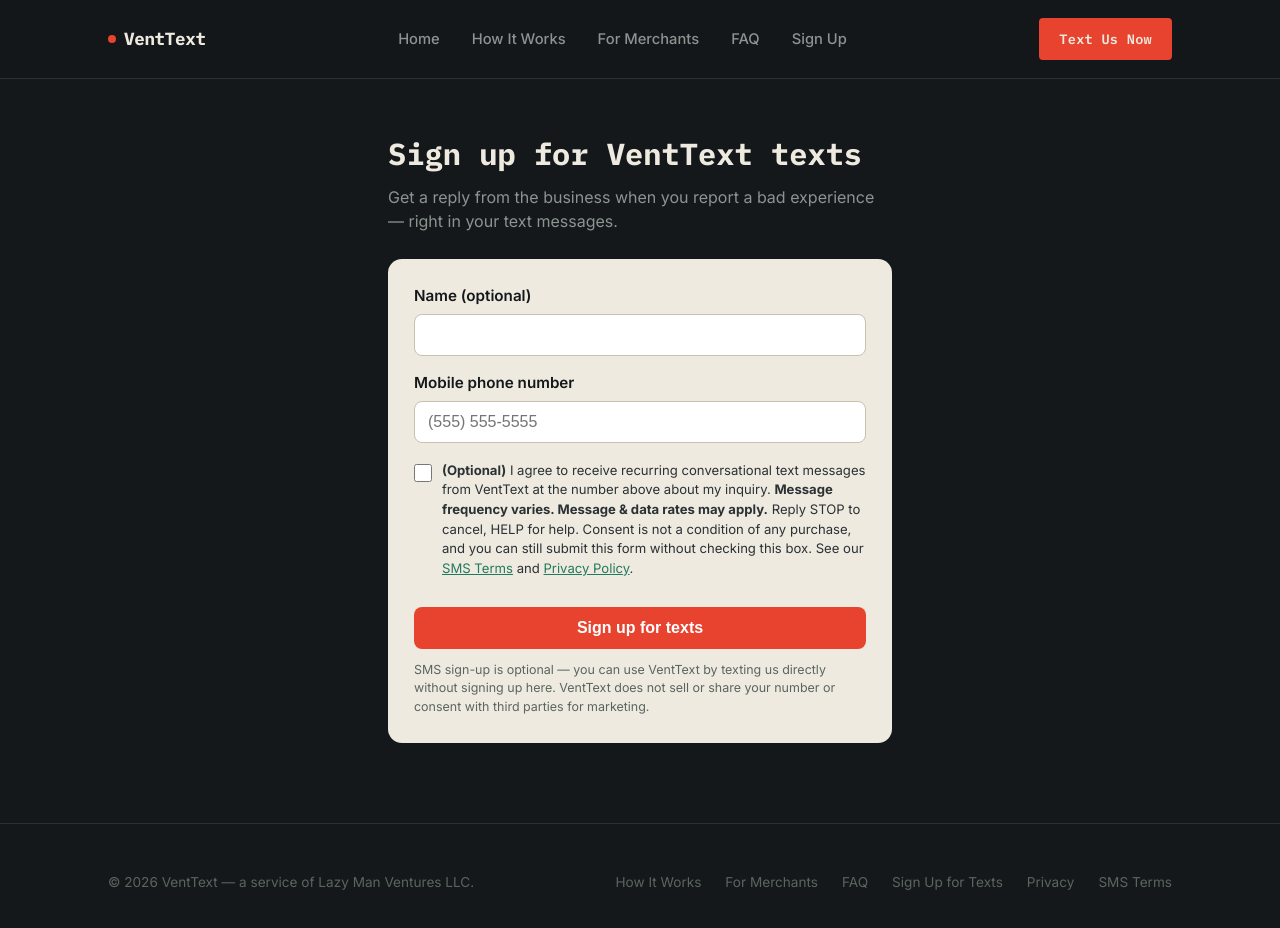
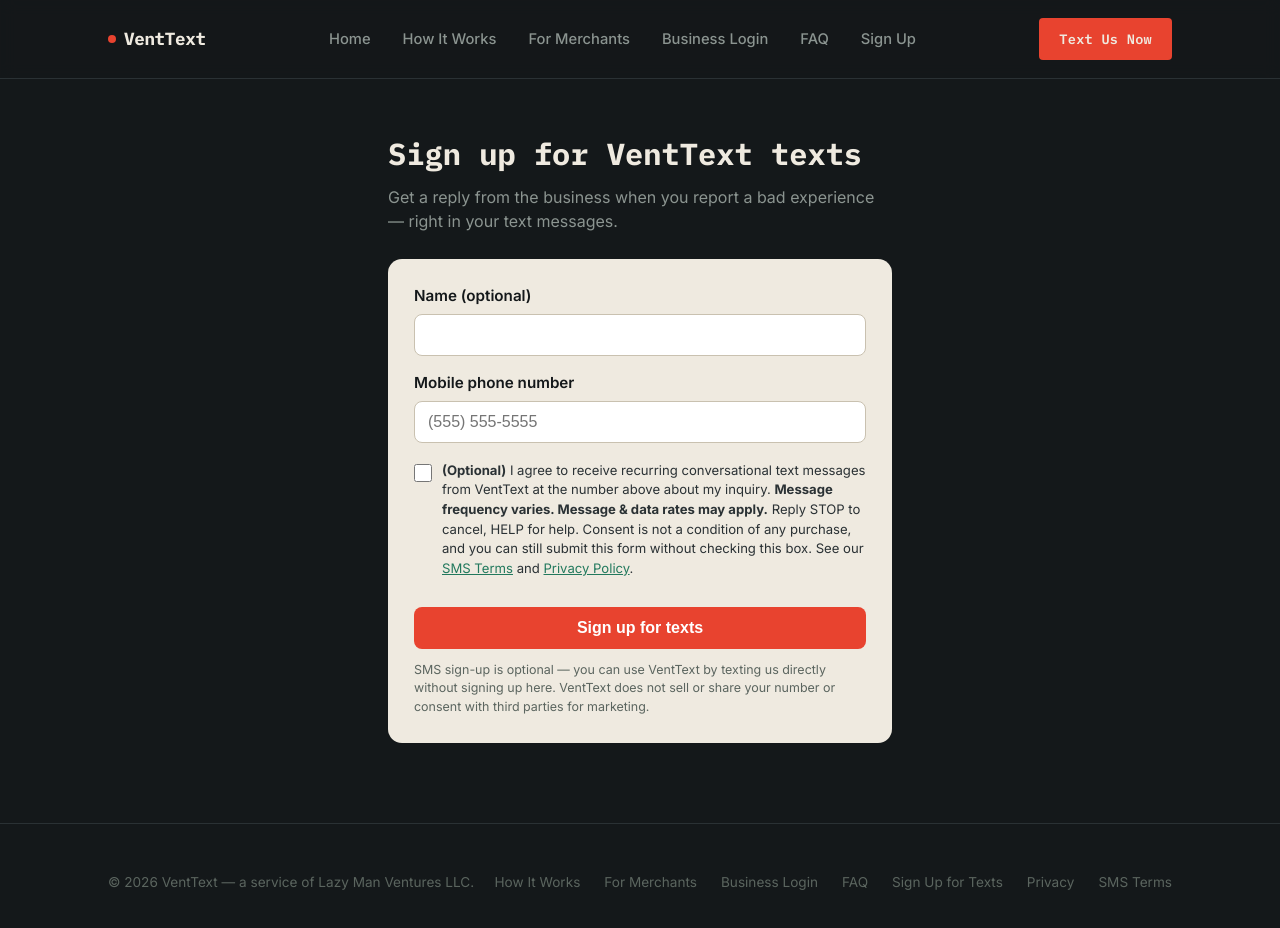
Before and after one commit to DSangHub/VentText, a website: page join.html in a window 1280 px wide. Drawn offline with Linux system fonts and the light colour scheme.

Commit message:
Add files via upload

```diff
--- a/join.html
+++ b/join.html
@@ -35,6 +35,7 @@
       <a href="index.html">Home</a>
       <a href="how-it-works.html">How It Works</a>
       <a href="merchants.html">For Merchants</a>
+      <a href="dashboard.html">Business Login</a>
       <a href="faq.html">FAQ</a>
       <a href="join.html">Sign Up</a>
     </div>
@@ -80,6 +81,7 @@
     <div class="footer-links">
       <a href="how-it-works.html">How It Works</a>
       <a href="merchants.html">For Merchants</a>
+      <a href="dashboard.html">Business Login</a>
       <a href="faq.html">FAQ</a>
       <a href="join.html">Sign Up for Texts</a>
       <a href="privacy.html">Privacy</a>
```
Also changed, not shown: optin.html (+2 -0 lines), privacy.html (+2 -0 lines), terms.html (+2 -0 lines).
